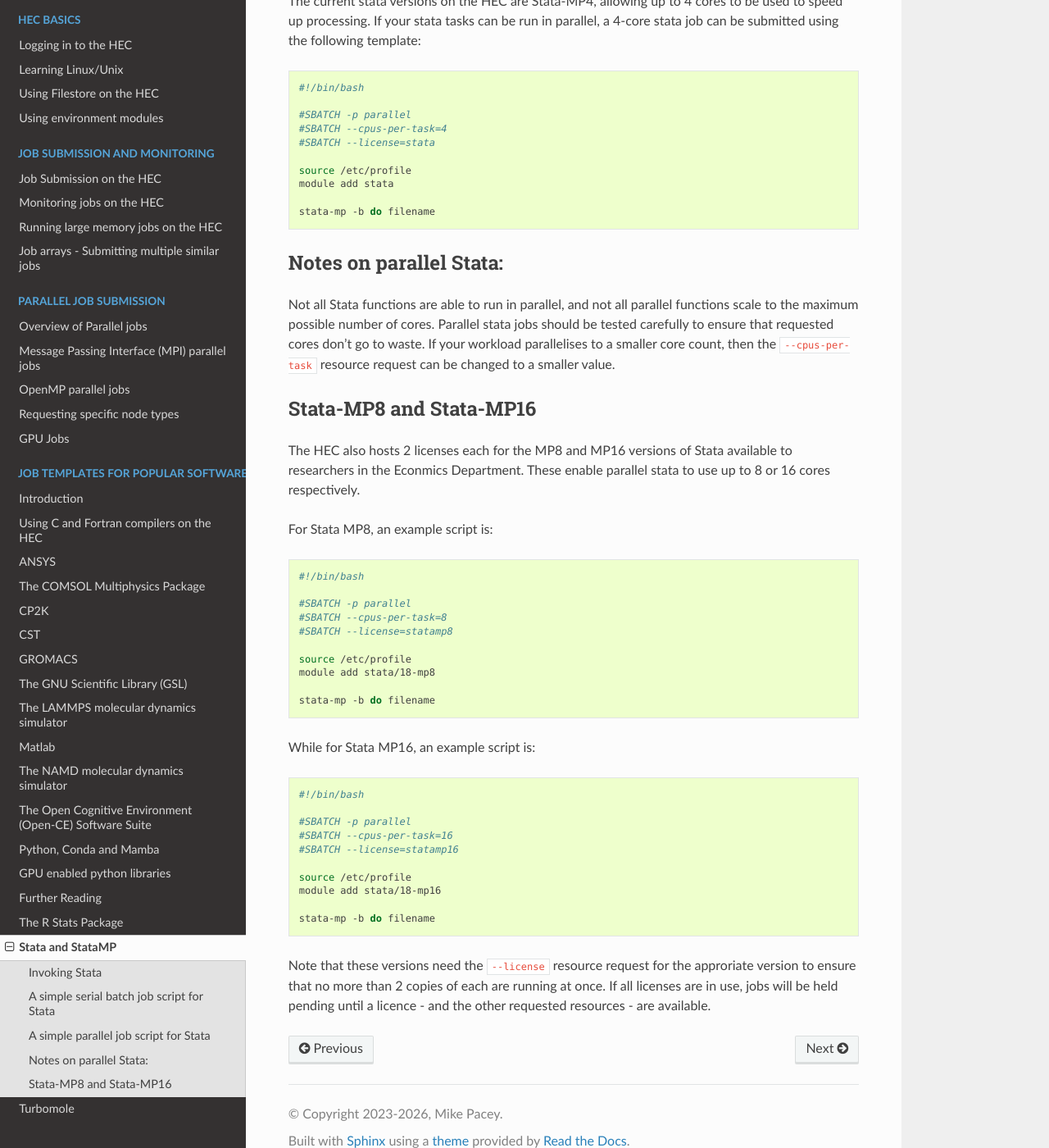
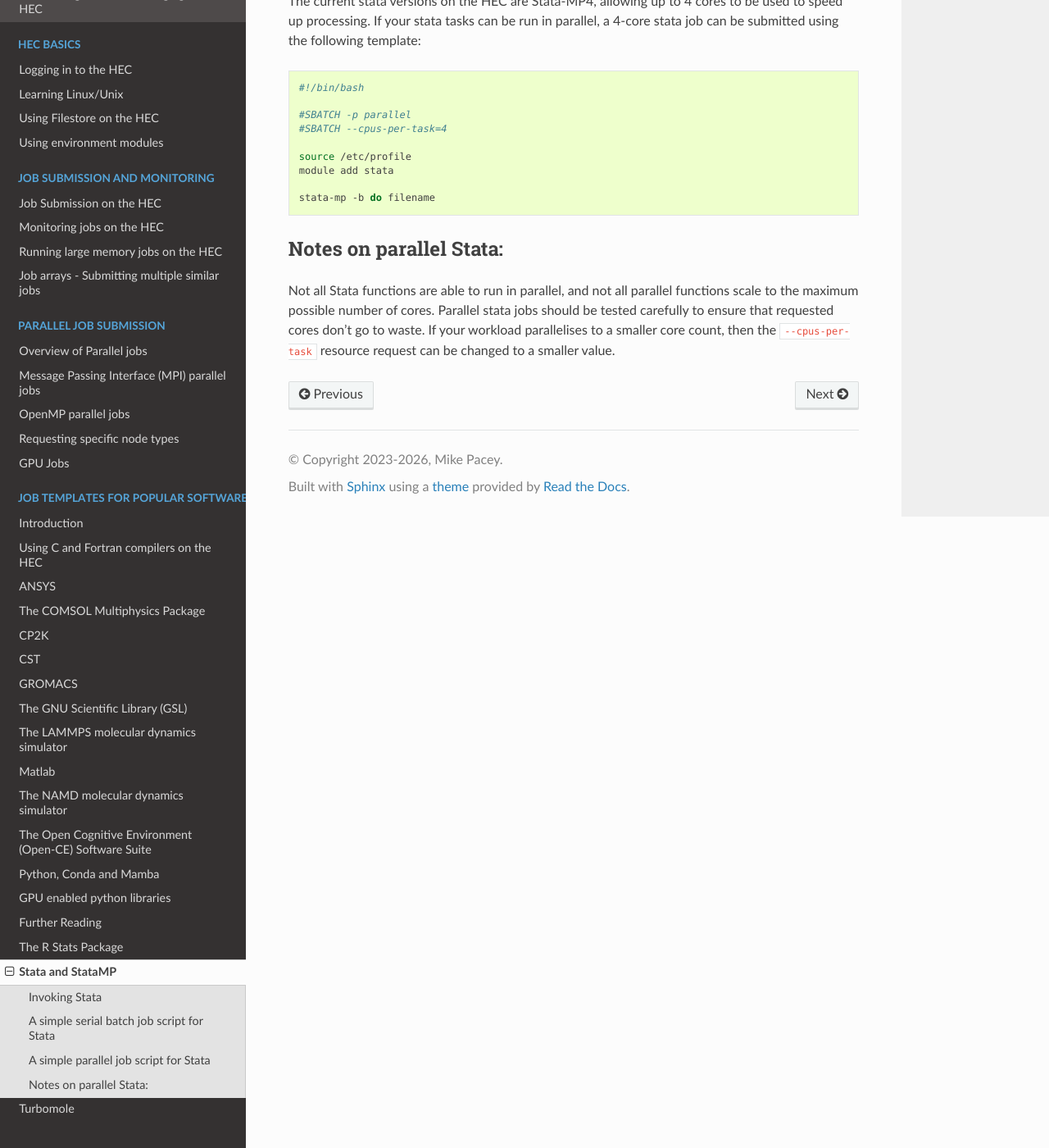
Before and after one commit to MikePacey/Lancaster-HEC, a Sphinx documentation site: the page built from docs/software/stata.rst, in a window 1280 px wide and 1400 px high, scrolled down 1019 px. Shown: the whole window at 82% size. Built offline with Sphinx 7.4.7 and the Read the Docs theme 3.1.0, drawn with Linux system fonts in a browser that asks for light colours; formulas are drawn with MathJax 3; some of the changed text lies outside the part shown.

Commit message:
main branch

```diff
--- a/docs/software/stata.rst
+++ b/docs/software/stata.rst
@@ -31,7 +31,7 @@ A simple serial batch job script for Stata
 ------------------------------------------
 
 The following is an example of a job script which will run
-stata commands contained in the file filename.do:
+stata commands contained in the file `filename.do`:
 
 .. code-block:: bash
 
@@ -57,7 +57,6 @@ a 4-core stata job can be submitted using the following template:
 
   #SBATCH -p parallel
   #SBATCH --cpus-per-task=4
-  #SBATCH --license=stata
 
   source /etc/profile
   module add stata
@@ -72,46 +71,3 @@ scale to the maximum possible number of cores. Parallel stata jobs should be tes
 carefully to ensure that requested cores don't go to waste. If your workload parallelises
 to a smaller core count, then the ``--cpus-per-task`` resource request can be changed
 to a smaller value.
-
-Stata-MP8 and Stata-MP16
-------------------------
-
-The HEC also hosts 2 licenses each for the MP8 and MP16 versions
-of Stata available to researchers in the Econmics Department.
-These enable parallel stata to use up to 8 or 16 cores
-respectively.
-
-For Stata MP8, an example script is:
-
-.. code-block:: bash
-
-  #!/bin/bash
-
-  #SBATCH -p parallel
-  #SBATCH --cpus-per-task=8
-  #SBATCH --license=statamp8
-
-  source /etc/profile
-  module add stata/18-mp8
-
-  stata-mp -b do filename
-
-While for Stata MP16, an example script is:
-
-.. code-block:: bash
-
-  #!/bin/bash
-
-  #SBATCH -p parallel
-  #SBATCH --cpus-per-task=16
-  #SBATCH --license=statamp16
-
-  source /etc/profile
-  module add stata/18-mp16
-
-  stata-mp -b do filename
-
-Note that these versions need the ``--license`` resource request for the approriate
-version to ensure that no more than 2 copies of each are running at once. If all
-licenses are in use, jobs will be held pending until a licence - and the other requested
-resources - are available.
```
